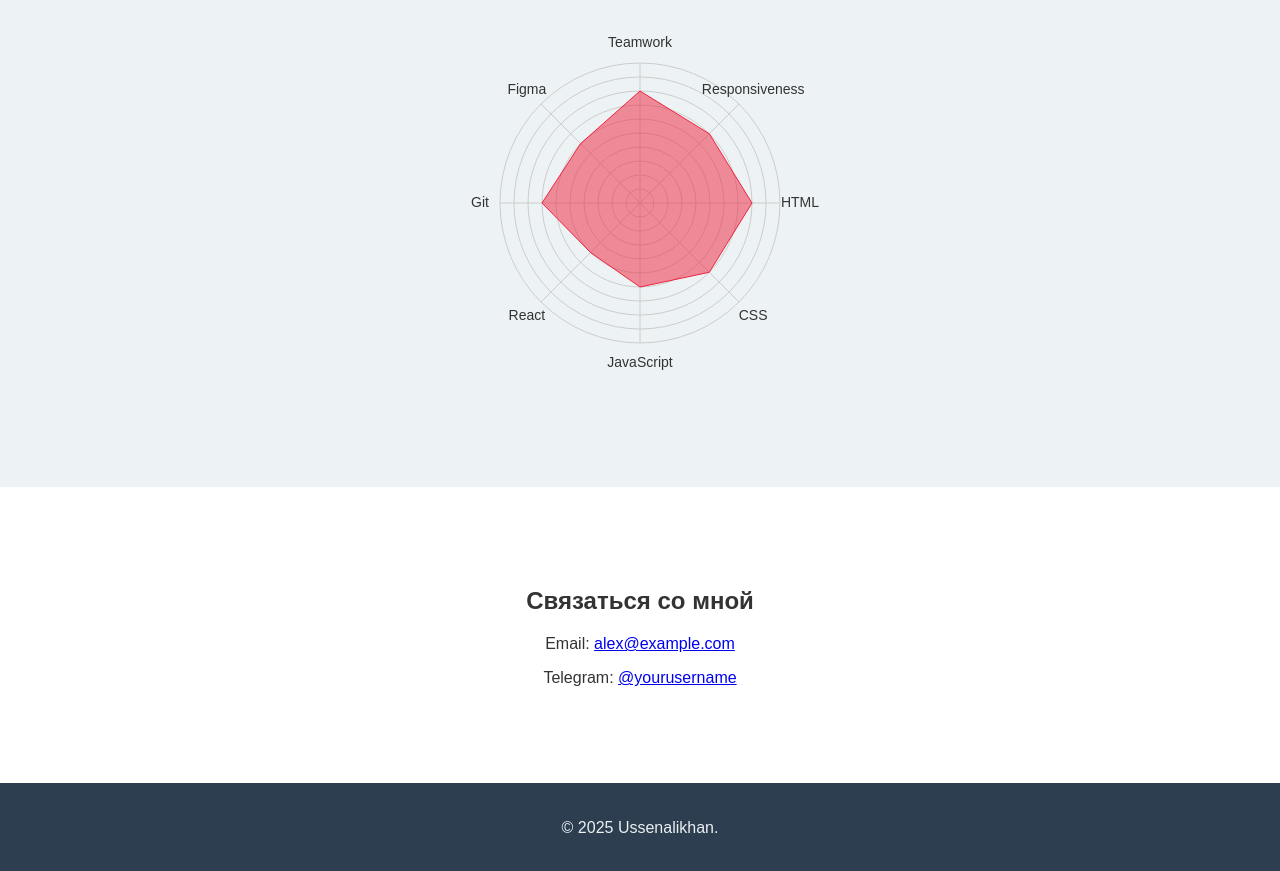
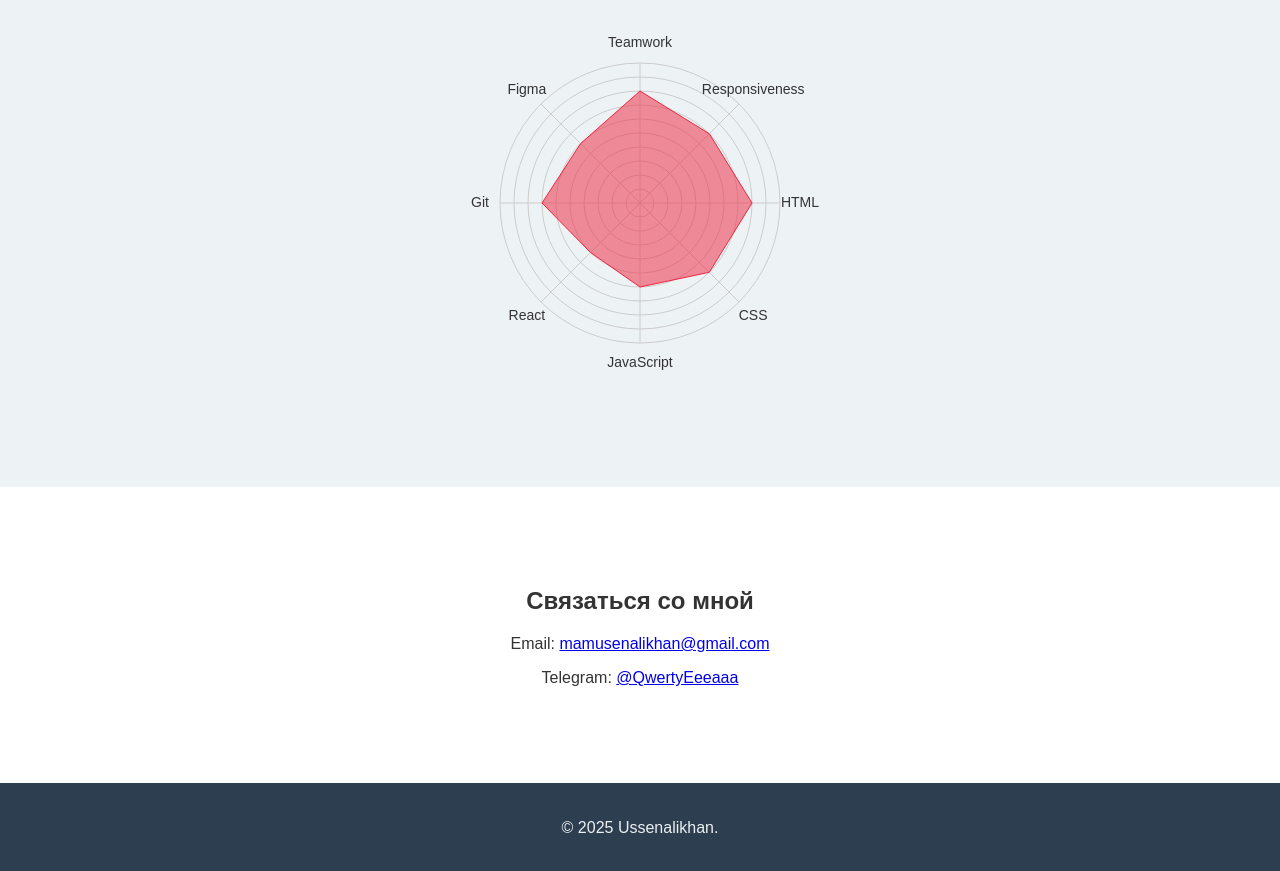
Before and after one commit to MamyrUly/landing-personal, a plain HTML site: page index.html in a window 1280 px wide. Shown: the part 1876-2747 px from the top of the page. Drawn offline with Linux system fonts and the light colour scheme.

Commit message:
first commit

```diff
--- a/index.html
+++ b/index.html
@@ -181,8 +181,10 @@
     <!-- Контакты -->
     <section id="contact" class="section contact">
       <h2>Связаться со мной</h2>
-      <p>Email: <a href="mailto:mamusenalikhan.com">alex@example.com</a></p>
-      <p>Telegram: <a href="https://t.me/QwertyEeeaaa">@yourusername</a></p>
+      <p>
+        Email: <a href="mailto:mamusenalikhan.com">mamusenalikhan@gmail.com</a>
+      </p>
+      <p>Telegram: <a href="https://t.me/QwertyEeeaaa">@QwertyEeeaaa</a></p>
     </section>
 
     <footer>
```
